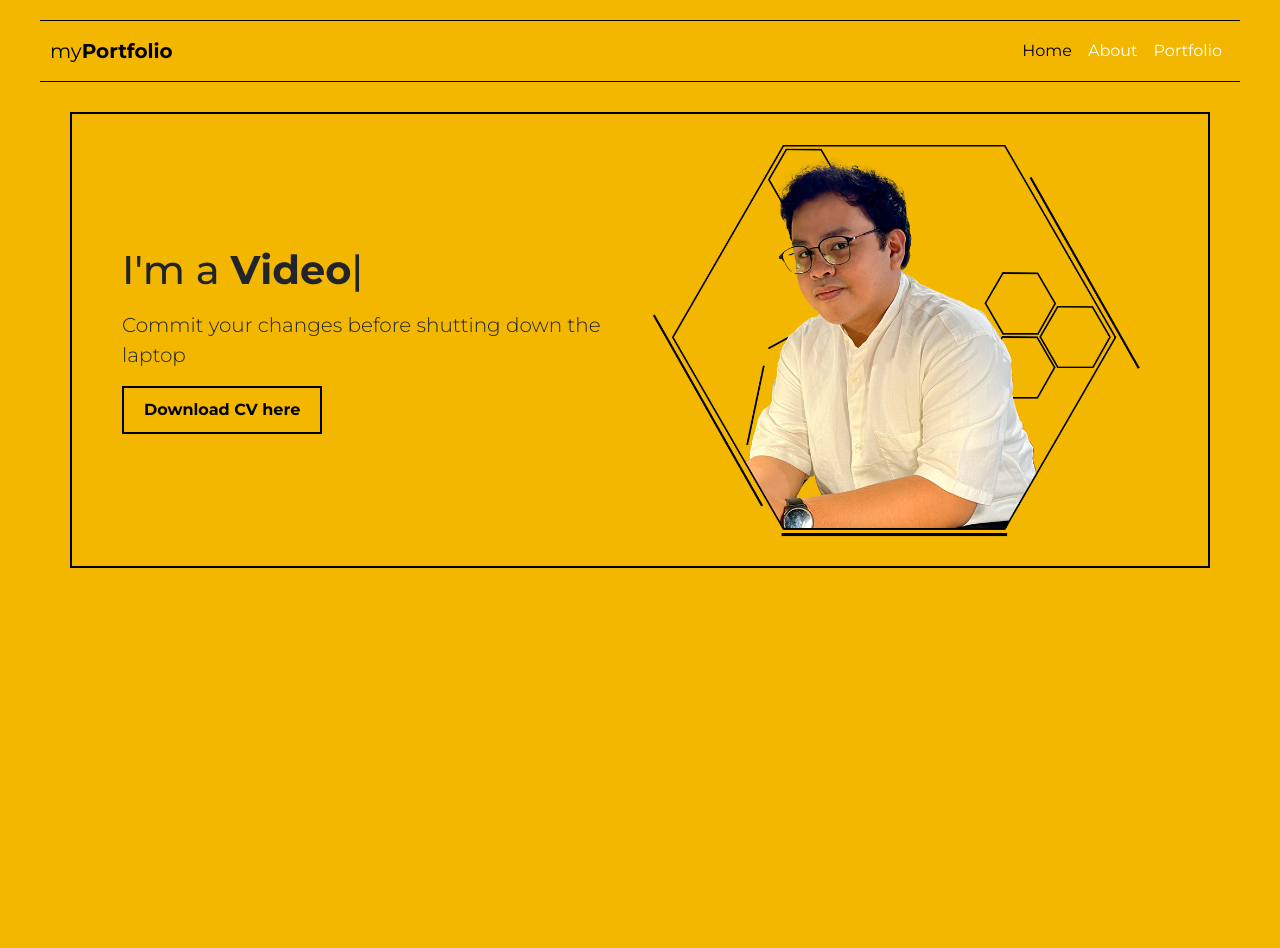
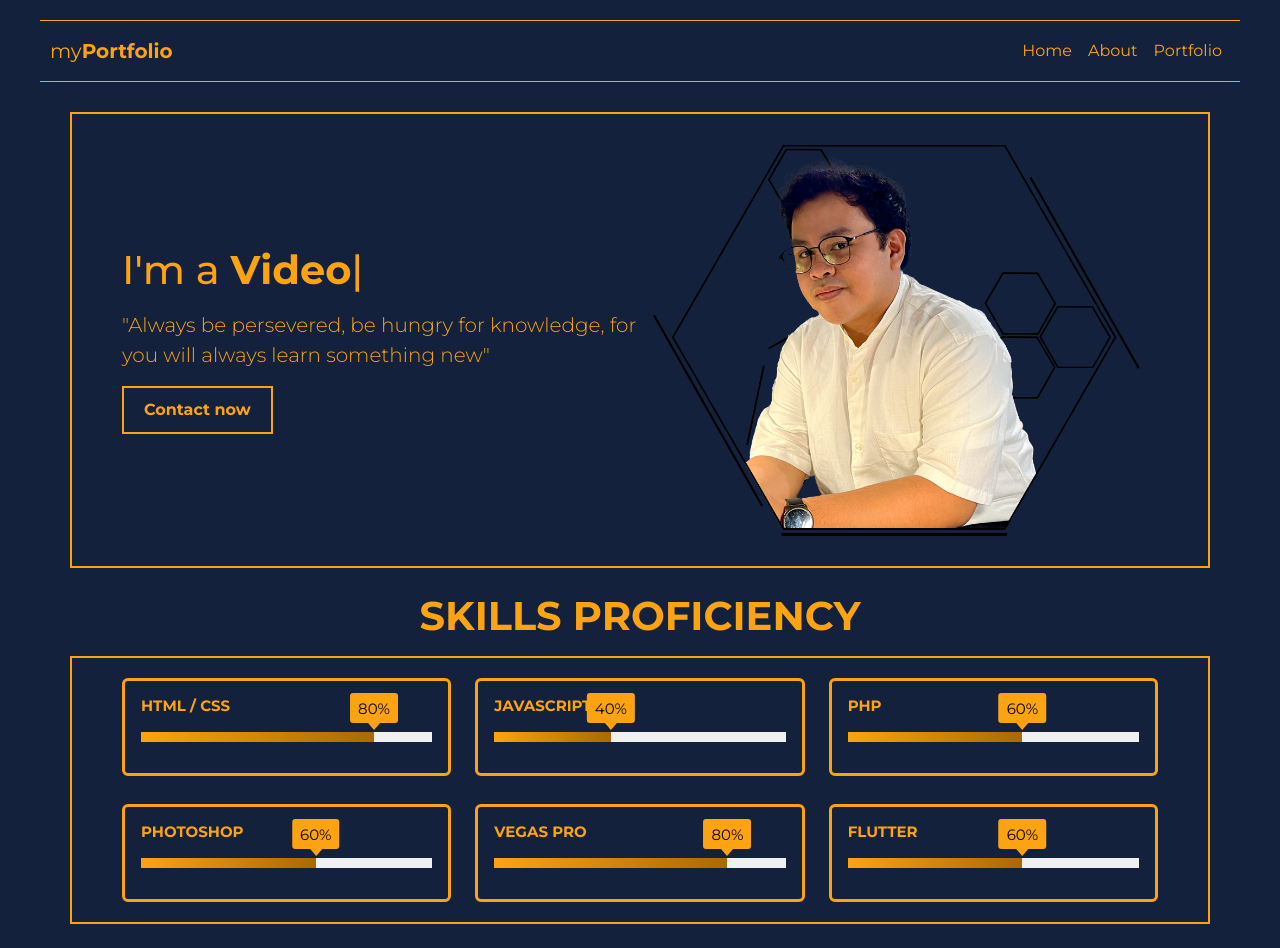
Before and after one commit to markgg33/cdp-bootstrap-portfolio, a website: page index.html in a window 1280 px wide. Before the commit the page ends 800 px from the top, so only its background shows below. Drawn offline with nearby package versions, Linux system fonts and the light colour scheme.

Commit message:
Added cards and progress bar plugin

```diff
--- /dev/null
+++ b/animated-counter-prograssbar.css
@@ -0,0 +1,71 @@
+.container {
+    width: 100%;
+    max-width: 960px;
+    padding: 0 15px;
+    margin: 150px auto;
+}
+
+.progressbar-item {
+    margin-bottom: 15px;
+}
+
+.progress-bar {
+    margin: 0 0 10px;
+    overflow: visible;
+    background: transparent;
+}
+
+.progress-number {
+    padding-bottom: 7px;
+    position: relative;
+    margin: 5px 0;
+    font-family: Montserrat, sans-serif;
+    font-size: 15px;
+    line-height: 15px;
+    font-weight: 400;
+    color: #2e2e2e;
+}
+
+.progress-title {
+    z-index: 100;
+    font-size: 15px;
+    font-weight: bold;
+    margin: 0;
+    color: #fca311;
+
+}
+
+.progress-number-mark {
+    line-height: 1;
+    padding: 8px 8px 7px;
+    border-radius: 3px;
+    color: var(--progress-number-color, black);
+    margin-bottom: 4px;
+    border-radius: 3px;
+    background: var(--progress-number-bg, #fca311);
+    position: absolute;
+    bottom: 0;
+    transform: translateX(-50%);
+}
+
+.down-arrow {
+    border-left: 6px solid transparent;
+    border-right: 6px solid transparent;
+    border-top: 7px solid var(--progress-number-bg, #fca311);
+    position: absolute;
+    left: 50%;
+    top: 100%;
+    transform: translateX(-50%);
+}
+
+.progress-bg {
+    height: 10px;
+    background: var(--progressbar-bg, #f0f0f0);
+    overflow: hidden;
+}
+
+.progress-fill {
+    height: 10px;
+    background: var(--progressbar-fill, linear-gradient(to right, #fca311 0%, #aa6900 100%));
+    width: 0%;
+}
--- /dev/null
+++ b/animated-counter-prograssbar.js
@@ -0,0 +1,37 @@
+/**
+ * jQuery Animated Progressbar
+ * Author: shakibdshy<shakibdshy@gmail.com>
+ * Author URL: https://github.com/shakibdshy
+ * Version: 1.0.0
+ */
+
+;(function($) {
+    'use strict'
+
+    // Animated Prograssbar
+    $("[progress-bar]").each(function () {
+    $(this)
+        .find(".progress-fill")
+        .animate(
+        {
+            width: $(this).attr("data-percentage"),
+        },
+        2000
+        );
+
+    $(this)
+        .find(".progress-number-mark")
+        .animate(
+        { left: $(this).attr("data-percentage") },
+        {
+            duration: 2000,
+            step: function (now, fx) {
+            var data = Math.round(now);
+            $(this)
+                .find(".percent")
+                .html(data + "%");
+            },
+        }
+        );
+    });
+})(jQuery)
--- a/index.html
+++ b/index.html
@@ -20,18 +20,19 @@
     <script src="https://ajax.googleapis.com/ajax/libs/jquery/3.6.0/jquery.min.js"></script>
 
     <link rel="stylesheet" href="styles.css" />
+    <link rel="stylesheet" href="animated-counter-prograssbar.css" />
   </head>
   <body>
     <nav class="navbar navbar-expand-lg nav-main">
       <div class="container-fluid nav-container">
-        <a href="#" class="navbar-brand">my<strong>Portfolio</strong></a>
-        <button class="navbar-toggler" type="button" data-bs-toggle="collapse" data-bs-target="#navbarToggle" aria-controls="navbarToggle" aria-expanded="false" aria-label="Toggle navigation">
-            <span class="navbar-toggler-icon"></span>
+        <a href="#" class="navbar-brand nav-brand">my<strong>Portfolio</strong></a>
+        <button class="navbar-toggler custom-toggler" type="button" data-bs-toggle="collapse" data-bs-target="#navbarToggle" aria-controls="navbarToggle" aria-expanded="false" aria-label="Toggle navigation">
+            <span><i class="fa-solid fa-bars"></i></span>
           </button>
           <div class="collapse navbar-collapse" id="navbarToggle">
             <ul class="navbar-nav ms-auto">
               <li class="nav-item">
-                <a class="nav-link nav-link-items active " aria-current="page" href="#">Home</a>
+                <a class="nav-link nav-link-items"  href="#">Home</a>
               </li>
               <li class="nav-item">
                 <a class="nav-link nav-link-items" href="#">About</a>
@@ -43,20 +44,151 @@
       </div>
     </nav>
 
-    <section class="section-main text-center text-md-start px-3">
+    <section class="section-main text-md-start px-3">
         <div class="container-lg section-container">
             <div class="d-sm-flex align-items-center justify-content-between">
                 <div>
                     <h1>I'm a <strong id="auto-type"></strong></h1>
                     <p class="lead my-3">
-                      Commit your changes before shutting down the laptop
+                      "Always be persevered, be hungry for knowledge, for you will always learn something new"
                     </p>
-                    <button class="btn-resume">Download CV here</button>
+                    <button class="btn-resume">Contact now</button>
                 </div>
                 <img class="img-fluid w-50 d-none d-sm-block px-2 img-avatar" src="images/avatar.png" alt=""/>
               </div>
         </div>
     </section>
+
+    <section class="about-section my-4 px-3">
+      <h1 class="text-center mb-3" style="color: #fca311"><strong>SKILLS PROFICIENCY</strong></h1>
+      <div class="container-lg section-container">
+
+        <div class="row g-4">
+          <div class="col-lg">
+            <div class="card p-3 custom-card">
+              <div class="progressbar-item">
+                <h4 class="progress-title">HTML / CSS</h4>
+                <div progress-bar data-percentage="80%">
+                  <div class="progress-number">
+                    <div class="progress-number-mark">
+                      <span class="percent"></span>
+                      <span class="down-arrow"></span>
+                    </div>
+                  </div>
+                  <div class="progress-bg">
+                    <div class="progress-fill"></div>
+                  </div>
+                </div>
+              </div>
+            </div>
+          </div>
+
+          <div class="col-lg">
+            <div class="card p-3 custom-card">
+              <div class="progressbar-item">
+                <h4 class="progress-title">JAVASCRIPT</h4>
+                <div progress-bar data-percentage="40%">
+                  <div class="progress-number">
+                    <div class="progress-number-mark">
+                      <span class="percent"></span>
+                      <span class="down-arrow"></span>
+                    </div>
+                  </div>
+                  <div class="progress-bg">
+                    <div class="progress-fill"></div>
+                  </div>
+                </div>
+              </div>
+            </div>
+          </div>
+
+          <div class="col-lg">
+            <div class="card p-3 custom-card">
+              <div class="progressbar-item">
+                <h4 class="progress-title">PHP</h4>
+                <div progress-bar data-percentage="60%">
+                  <div class="progress-number">
+                    <div class="progress-number-mark">
+                      <span class="percent"></span>
+                      <span class="down-arrow"></span>
+                    </div>
+                  </div>
+                  <div class="progress-bg">
+                    <div class="progress-fill"></div>
+                  </div>
+                </div>
+              </div>
+            </div>
+          </div>
+
+        </div>
+
+        <div class="row g-4 mt-1">
+
+          <div class="col-lg">
+            <div class="card p-3 custom-card">
+              <div class="progressbar-item">
+                <h4 class="progress-title">PHOTOSHOP</h4>
+                <div progress-bar data-percentage="60%">
+                  <div class="progress-number">
+                    <div class="progress-number-mark">
+                      <span class="percent"></span>
+                      <span class="down-arrow"></span>
+                    </div>
+                  </div>
+                  <div class="progress-bg">
+                    <div class="progress-fill"></div>
+                  </div>
+                </div>
+              </div>
+            </div>
+          </div>
+
+          <div class="col-lg">
+            <div class="card p-3 custom-card">
+              <div class="progressbar-item">
+                <h4 class="progress-title">VEGAS PRO</h4>
+                <div progress-bar data-percentage="80%">
+                  <div class="progress-number">
+                    <div class="progress-number-mark">
+                      <span class="percent"></span>
+                      <span class="down-arrow"></span>
+                    </div>
+                  </div>
+                  <div class="progress-bg">
+                    <div class="progress-fill"></div>
+                  </div>
+                </div>
+              </div>
+            </div>
+          </div>
+
+          <div class="col-lg">
+            <div class="card p-3 custom-card">
+              <div class="progressbar-item">
+                <h4 class="progress-title">FLUTTER</h4>
+                <div progress-bar data-percentage="60%">
+                  <div class="progress-number">
+                    <div class="progress-number-mark">
+                      <span class="percent"></span>
+                      <span class="down-arrow"></span>
+                    </div>
+                  </div>
+                  <div class="progress-bg">
+                    <div class="progress-fill"></div>
+                  </div>
+                </div>
+              </div>
+            </div>
+          </div>
+
+        </div>
+
+      </div>
+
+    </section>
+
+
 
     <!--AUTO TYPING SCRIPT JS PLUGIN-->
     <script src="https://unpkg.com/typed.js@2.1.0/dist/typed.umd.js"></script>
@@ -70,5 +202,7 @@
         });
       </script>
 
+<script src="animated-counter-prograssbar.js"></script>
+
   </body>
 </html>
--- a/styles.css
+++ b/styles.css
@@ -1,70 +1,96 @@
-@keyframes fadeAnimation{
-    from{
-        opacity: 0;
-        transform: translateY(-10px);
-    }
-    to{
-        opacity: 1;
-        transform: translateY(0);
-    }
+@keyframes fadeAnimation {
+  from {
+    opacity: 0;
+    transform: translateY(-10px);
+  }
+  to {
+    opacity: 1;
+    transform: translateY(0);
+  }
 }
 
-
-
-*{
-    margin: 0;
-    padding: 0;
-    box-sizing: border-box;
-    font-family: 'Montserrat', sans-serif;
+* {
+  margin: 0;
+  padding: 0;
+  box-sizing: border-box;
+  font-family: "Montserrat", sans-serif;
 }
 
 /*NAVBAR ICON COLOR*/
 
-body{
-    background-color: #F3B700;
+body {
+  background-color: #14213d;
 }
 
-.nav-main{
-    padding: 20px 40px;
+.nav-brand {
+  color: #fca311;
+  transition: color 200ms;
 }
 
-.nav-container{
-    border-top: 1.5px solid black;
-    border-bottom: 1.5px solid black;
-    padding: 10px;
+.nav-brand:hover {
+  color: white;
 }
 
-.navbar-toggler-icon{
-    color: black;
+.nav-main {
+  padding: 20px 40px;
 }
 
-.nav-link-items{
-    color: white;
+.nav-container {
+  border-top: 1.5px solid #fca311;
+  border-bottom: 1.5px solid #fca311;
+  padding: 10px;
 }
 
-.section-container{
-    margin-top: 10px;
-    padding: 20px 50px;
-    border: 2px solid black;
-    transition: box-shadow 200ms;
+.custom-toggler{
+    padding: 10px 20px;
+    border: none;
 }
 
-.section-container:hover{
-    box-shadow: 5px 5px 1px black;
+.fa-bars{
+    color: #fca311;
 }
 
-.btn-resume{
-    padding: 10px 20px;
-    background-color: transparent;
-    font-weight: bold;
-    border: 2px solid black;
-    transition: background-color 200ms;
+.nav-link-items {
+  color: #fca311;
+  transition: color 200ms, font-weight 200ms;
 }
 
-.btn-resume:hover{
-    background-color: #E57C04;
+.nav-link-items:hover {
+  color: white;
+  font-weight: bold;
 }
 
-.img-avatar{
-    animation: fadeAnimation 1s;
+.section-container {
+  margin-top: 10px;
+  padding: 20px 50px;
+  border: 2px solid #fca311;
+  transition: box-shadow 200ms;
+  color: #fca311;
 }
+
+.section-container:hover {
+  box-shadow: 7px 7px 1px #fca311;
+}
+
+.btn-resume {
+  padding: 10px 20px;
+  background-color: transparent;
+  font-weight: bold;
+  border: 2px solid #fca311;
+  transition: background-color 200ms, color 200ms;
+  color: #fca311;
+}
+
+.btn-resume:hover {
+  background-color: #e57c04;
+  color: black;
+}
+
+.img-avatar {
+  animation: fadeAnimation 1s;
+}
+
+.custom-card{
+    background-color: transparent;
+    border: 3px solid #fca311;
+}
```
